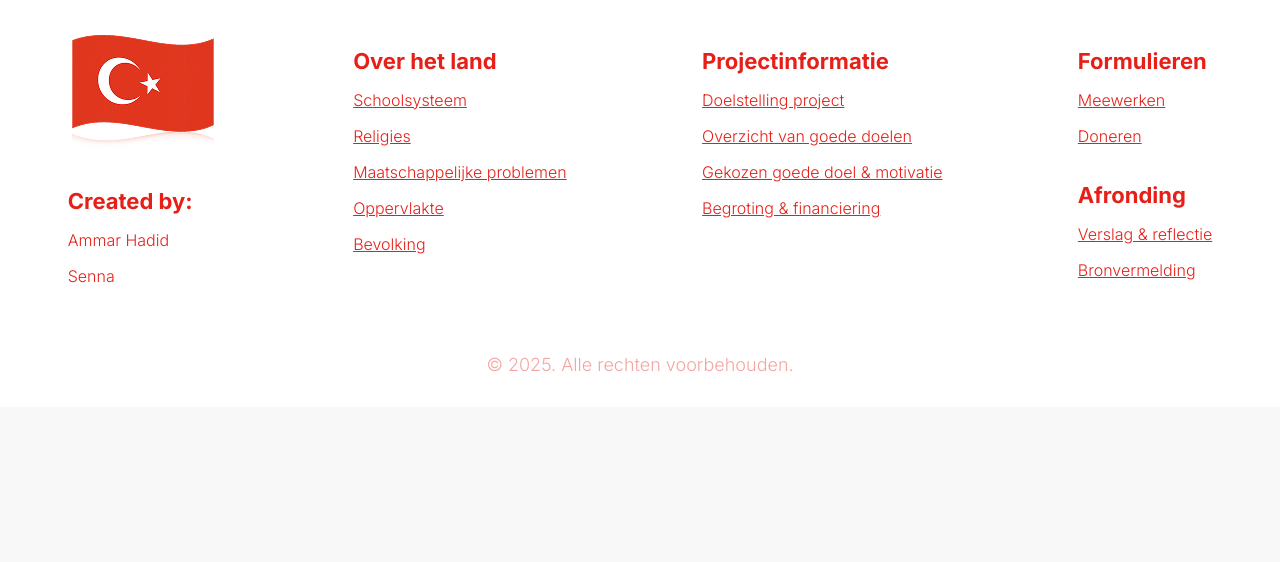
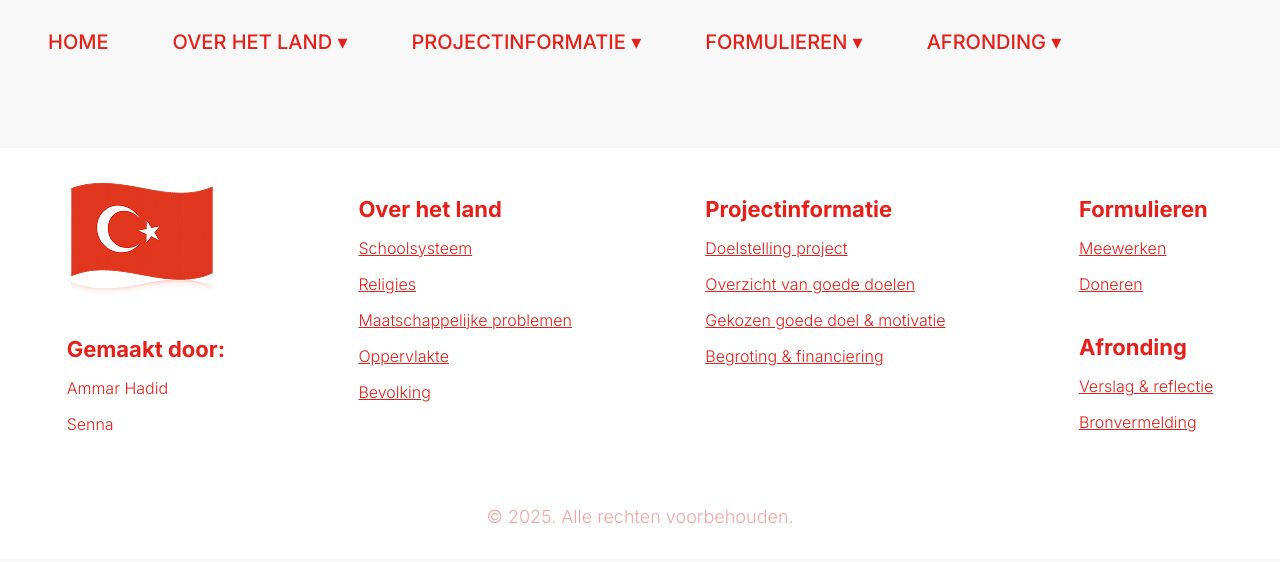
Before and after one commit to Ammar-hadid/project-p2-SOD1A-Turkije, a plain HTML site: page index.html in a window 1280 px wide. Drawn offline with Linux system fonts and the light colour scheme.

Commit message:
feat: maak doelstellingen pagina af

```diff
--- a/assets/css/global.css
+++ b/assets/css/global.css
@@ -11,6 +11,8 @@
     --accent-color: #ffffff;
     --primary-color: #E62019;
     --interactive-color: #CF1D16;
+
+
 
     /* Typography */
 
@@ -56,11 +58,12 @@
     --box-shadow-m: 5px 5px 12px rgba(0, 0, 0, .25);
 
     /* Spacing */
-    --space-xs: .25rem;
-    --space-s: .5rem;
+    --space-xs: .5rem;
+    --space-s: .75rem;
     --space-m: 1rem;
     --space-l: 2rem;
     --space-xl: 4rem;
+    --space-xxl: 6rem;
 
     /* Radius tokens */
     --border-radius-s: 25px;
@@ -71,6 +74,10 @@
     /* Icon container */
     --icon-container-size: 3rem;
 
+}
+
+html {
+    scroll-behavior: smooth;
 }
 
 body {
@@ -122,31 +129,67 @@ h4 {
     font-size: var(--font-size-h4);
 }
 
+/* ----------------------------
+-------   Utiliy classes  ------------
+-------------------------------
+*/
+
+.default-button {
+    font-family: var(--font-family);
+    background: var(--primary-color);
+    color: var(--accent-color);
+    text-transform: uppercase;
+    border: none;
+    font-weight: var(--font-weight-m);
+    padding: var(--space-m);
+    font-size: var(--font-size-p-l);
+    letter-spacing: var(--letter-spacing-h);
+    cursor: pointer;
+    transition: transform .1s ease-in;
+    text-decoration: none;
+}
+
+.default-button:hover {
+    transform: scale(1.05);
+}
+
+.default-button:active,
+.default-button:focus {
+    background: var(--interactive-color);
+}
+
+/* ----------------------------
+-------   HEADER  ------------
+-------------------------------
+*/
+
 .dropdown {
-    float: left;
-    overflow: hidden;
+    position: relative;
+    overflow: visible;
 }
 
 .dropdown-content {
     display: none;
     position: absolute;
-    background-color: #f9f9f9;
+    top: 100%;
+    left: 0;
+    background-color: var(--accent-color);
     min-width: 160px;
-    box-shadow: 0px 8px 16px 0px rgba(0, 0, 0, 0.2);
+    box-shadow: var(--box-shadow-m);
     z-index: 1;
 }
 
 .dropdown-content a {
     float: none;
-    color: black;
-    padding: 12px 16px;
+    color: var(--font-color);
+    padding: var(--space-s) var(--space-m);
     text-decoration: none;
     display: block;
     text-align: left;
 }
 
 .dropdown-content a:hover {
-    background-color: #CF1D16;
+    background-color: var(--primary-color);
 }
 
 .dropdown:hover .dropdown-content {
@@ -154,33 +197,49 @@ h4 {
 
 }
 
+header {
+    padding: var(--space-m);
+    background-color: var(--bg-color);
+}
 
+main {
+    margin: var(--space-xl) 0;
+}
 
 nav {
     display: flex;
+    justify-content: flex-start;
+    padding-left: var(--space-m);
+    gap: var(--space-l);
+}
+
+header ul {
+    display: flex;
     justify-content: center;
-    list-style-type: none;
+    list-style: none;
     margin: 0;
     padding: 0;
-    gap: 35px;
-
+    gap: var(--space-l);
 }
 
-nav li {
-    float: left
+header li {
+    position: relative;
 }
 
-nav li a {
+header li a {
     display: block;
-    color: black;
+    color: var(--primary-color);
     text-align: center;
     padding: 14px 16px;
     text-decoration: none;
+    text-transform: uppercase;
+    font-weight: var(--font-weight-m);
+    font-size: var(--font-size-p-m)
 }
 
-nav li a:hover {
-    background-color: #CF1D16;
-
+header li a:hover {
+    background-color: var(--interactive-color);
+    color: var(--accent-color);
 }
 
 /* ----------------------------
@@ -244,3 +303,104 @@ footer ul {
     align-self: center;
     margin: var(--space-xl) 0 0 0;
 }
+
+/* ----------------------------
+-------   Doelstellingen page  ------------
+-------------------------------
+*/
+
+.doelstellingen-page {
+    display: flex;
+    flex-direction: column;
+    gap: var(--space-xxl);
+}
+
+/* Hero section */
+.doelstellingen-page .hero {
+    display: flex;
+    justify-content: center;
+    gap: clamp(150px, 15dvw, 250px);
+    padding: var(--space-xl) 0;
+}
+
+.hero .content-wrapper {
+    max-width: clamp(500px, 30dvw, 550px);
+    display: flex;
+    flex-direction: column;
+    align-items: flex-start;
+}
+
+.hero .content-wrapper p {
+    padding: var(--space-s) 0 var(--space-l) 0;
+    font-size: var(--font-size-p-m)
+}
+
+/* Doelstellingen section */
+#doelstellingen-section {
+    display: flex;
+    justify-content: center;
+    padding: var(--space-xl) 0;
+}
+
+#doelstellingen-section > .content {
+    display: flex;
+    flex-direction: column;
+    gap: var(--space-xl);
+    width: 100%;
+    max-width: 80dvw;
+}
+
+#doelstellingen-section > .content h2{
+    align-self: center;
+}
+
+/* Card wrapper */
+#doelstellingen-section .content .card-wrapper {
+    display: flex;
+    flex-direction: column;
+    gap: var(--space-xl);
+    width: 100%;
+}
+
+/* Doelstellingen card */
+#doelstellingen-section .content .card-wrapper .card {
+    display: flex;
+    align-items: center;
+    gap: var(--space-m);
+    background-color: var(--accent-color);
+    padding: var(--space-m) var(--space-l);
+    max-width: 50vw;
+    box-shadow: var(--box-shadow-m);
+}
+
+#doelstellingen-section .content .card-wrapper .card .content {
+    display: flex;
+    flex-direction: column;
+    gap: var(--space-xs);
+}
+
+
+#doelstellingen-section .content .card-wrapper .card .card-title {
+    font-size: var(--font-size-h4);
+    color: var(--primary-color);
+}
+
+#doelstellingen-section .content .card-wrapper .card .description {
+    font-size: var(--font-size-p-m);
+}
+
+/* Card number */
+#doelstellingen-section .content .card-wrapper .card .card-number {
+    font-size: var(--font-size-step);
+    color: var(--primary-color);
+    border-right: 1px solid var(--primary-color);
+    padding: 0 var(--space-l) 0 0;
+}
+
+#doelstellingen-section .content .card-wrapper .card:nth-child(odd) {
+    align-self: flex-start;
+}
+
+#doelstellingen-section .content .card-wrapper .card:nth-child(even) {
+    align-self: flex-end;
+}
--- /dev/null
+++ b/assets/js/componentLoader.js
@@ -0,0 +1,6 @@
+export function loadComponent({file, selector}) {
+    const r = fetch(file);
+
+    r.then(obj => obj.text())
+    .then(html => document.querySelector(selector).innerHTML = html);
+}
--- a/assets/js/includeFooter.js
+++ /dev/null
@@ -1,4 +0,0 @@
-const r = fetch('../../components/footer.html');
-
-r.then(obj => obj.text())
-.then(html => document.querySelector('footer').innerHTML = html);
--- a/components/footer.html
+++ b/components/footer.html
@@ -2,10 +2,10 @@
         <!-- First child -->
         <div class="project-info">
 
-            <img src="../assets/images/turkey-flag.png" alt="Turkey flag wavering">
+            <img src="/assets/images/turkey-flag.png" alt="Turkey flag wavering">
 
             <div class="footer-credit">
-                <p class="footer-subheading">Created by:</p>
+                <p class="footer-subheading">Gemaakt door:</p>
                 <ul>
                     <li>Ammar Hadid</li>
                     <li>Senna</li>
--- a/components/header.html
+++ b/components/header.html
@@ -1,5 +1,6 @@
+<nav>
     <ul>
-    <li><a href="home.html">Home</a></li>
+    <li><a href="/project-p2-SOD1A-Turkije/index.html">Home</a></li>
 
         <li class="dropdown">
             <a href="over-het-land.html">Over Het Land ▾</a>
@@ -13,9 +14,9 @@
         </li>
 
         <li class="dropdown">
-        <a href="projectinformatie.html">Projectinformatie ▾</a>
+        <a href="/project-p2-SOD1A-Turkije/pages/projectinformatie/doelstellingen.php">Projectinformatie ▾</a>
         <div class="dropdown-content">
-            <a href="doelstelling-project.html">Doelstelling Project</a>
+            <a href="/project-p2-SOD1A-Turkije/pages/projectinformatie/doelstellingen.php">Doelstelling Project</a>
             <a href="overzicht-goede-doelen.html">Overzicht van goede doelen</a>
             <a href="gekozen-goede-doel.html">Gekozen goede doel & motivatie</a>
             <a href="begroting-financiering.html">Begroting & Financiering</a>
@@ -38,3 +39,4 @@
             </div>
         </li>
     </ul>
+</nav>
--- a/index.html
+++ b/index.html
@@ -7,10 +7,18 @@
         <title>Home</title>
 
         <link rel="stylesheet" href="./assets/css/global.css">
-        <script src="./assets/js/includeFooter.js" defer></script>
+        <script src="./script.js" type="module" defer></script>
     </head>
 
     <body>
+        <!-- Javascript renders heeder here -->
+        <header></header>
+
+        <main>
+
+        </main>
+
+        <!-- Javascript renders footer here -->
         <footer></footer>
     </body>
 </html>
--- /dev/null
+++ b/script.js
@@ -0,0 +1,12 @@
+import {loadComponent} from './assets/js/componentLoader.js';
+
+// Resolve component paths from the script location so nested pages work
+const baseUrl = new URL('.', import.meta.url);
+
+// Load header
+loadComponent({file: new URL('./components/header.html', baseUrl), selector: 'header'});
+
+// Load footer
+loadComponent({file: new URL('./components/footer.html', baseUrl), selector: 'footer'});
+
+console.log('script')
```
Also changed, not shown: pages/projectinformatie/doelstellingen.html (added, +94 -0 lines), assets/images/3d-flag.png (renamed from assets/images/heroImage.png), assets/js/includeHeader.js (deleted), 4 other files. Lines whose indentation alone changed are shown as unchanged.
